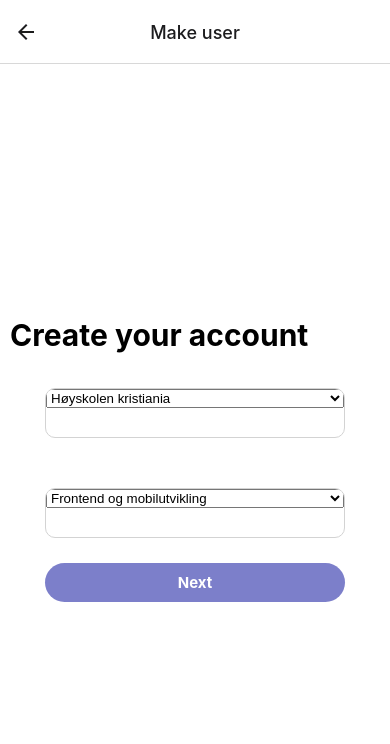
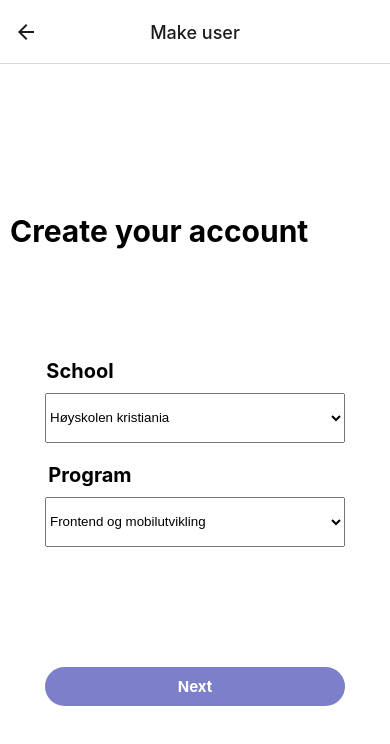
Before and after one commit to JonasBrattHansen/AtCampus, a React Native app in the folder Client/: screen /makeUserSchool in a window 390 px wide. Shown: the top 744 px of the page. Built offline with nearby package versions, Linux system fonts and the light colour scheme; what @gorhom/bottom-sheet would draw is missing.

Commit message:
trying to sett up the drop down.

```diff
--- a/Client/components/DropDownSchoolInfo.js
+++ b/Client/components/DropDownSchoolInfo.js
@@ -1,5 +1,5 @@
 import React, { useState } from "react";
-import { View, StyleSheet } from "react-native";
+import { View, StyleSheet, Text } from "react-native";
 import {Picker} from "@react-native-picker/picker";
 
 
@@ -44,8 +44,8 @@ const DropDownSchoolInfo = () => {
 
     return (
         <View style={styles.container}>
-            <View style={styles.styleSchool}>
-                <Picker
+            <Text style={styles.textSchool}>School</Text>
+                <Picker style={styles.styleSchool}
                     selectedValue={valueSchool}
                     onValueChange={(itemValue, itemIndex) => setValueSchool(itemValue)}
                 >
@@ -53,9 +53,8 @@ const DropDownSchoolInfo = () => {
                         <Picker.Item key={i} label={value.SchoolName} value={value.SchoolName} />
                     ))}
                 </Picker>
-            </View>
-            <View style={styles.styleProgram}>
-                <Picker
+            <Text style={styles.textProgram}>Program</Text>
+                <Picker style={styles.styleProgram}
                     selectedValue={valueProgram}
                     onValueChange={(itemValue, itemIndex) => setValueProgram(itemValue)}
                 >
@@ -63,7 +62,6 @@ const DropDownSchoolInfo = () => {
                         <Picker.Item  key={i} label={value} value={value}   />
                     )) }
                 </Picker>
-            </View>
         </View>
     );
 }
@@ -74,25 +72,28 @@ const styles = StyleSheet.create({
         alignItems: "center",
     },
     styleSchool:{
-        padding: 0,
         height: 50,
-        margin: 25,
+        marginBottom: 20,
         width: 300,
-        overflow: "hidden",
-        borderWidth: 1,
-        borderColor: "#d3d3d3",
-        borderRadius: 10
 
     },
     styleProgram:{
-        padding: 0,
         height: 50,
         width: 300,
-        margin: 25,
-        borderWidth: 1,
-        overflow: "hidden",
-        borderColor: "#d3d3d3",
-        borderRadius: 10
+        marginBottom: 20,
+    },
+    textSchool:{
+        fontWeight: "bold",
+        fontSize: 20,
+        marginBottom: 10,
+        marginRight:230
+
+    },
+    textProgram:{
+        fontWeight: "bold",
+        fontSize: 20,
+        marginBottom: 10,
+        marginRight:210
     }
 });
 
--- a/Client/screens/createUser/makeUserSchool.js
+++ b/Client/screens/createUser/makeUserSchool.js
@@ -34,7 +34,8 @@ const styles = StyleSheet.create({
     text: {
         padding: 10,
         fontSize: 30,
-        fontWeight: "bold"
+        fontWeight: "bold",
+        marginBottom: 100
     },
     schoolInfo:{
     },
@@ -45,6 +46,7 @@ const styles = StyleSheet.create({
         width: 300,
         borderRadius: 20,
         padding: 10,
+        marginTop: 100
     },
     next: {
         color: "#ffffff",
```
